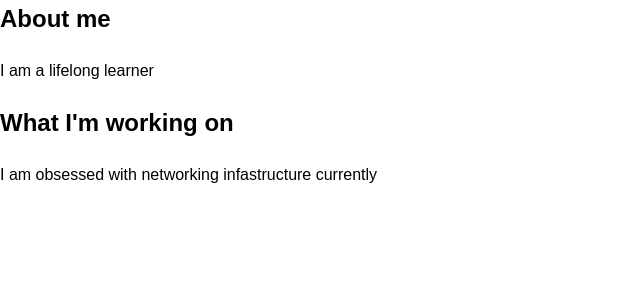
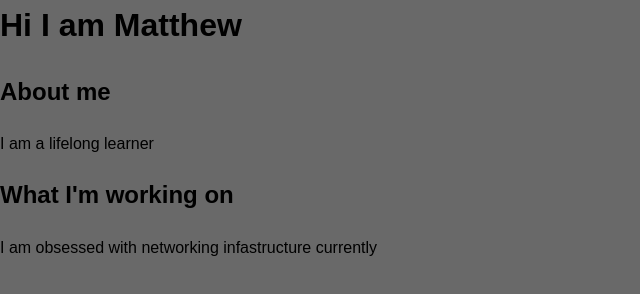
Before and after one commit to MattZatt/mywebsite, a plain HTML site: page index.html in a window 1280 px wide. Shown: the whole page, without its empty margins (0-640 px from the left). Drawn offline with Linux system fonts and the light colour scheme.

Commit message:
Add files via upload
redo

```diff
--- a/index.html
+++ b/index.html
@@ -1,14 +1,16 @@
 <html>
     <head>
     <style>
-        body{
+    body {
+        background-color: dimgray;
         margin: 0;
-            font-family: Arial, sans-serif;
-            line-height: 1.6;
-        }
-            </style>
+        font-family: Arial, sans-serif;
+        line-height: 1.6;
+    }
+    </style>
     </head>
     <body>
+        <h1>Hi I am Matthew</h1>
         <h2>About me</h2>
         <p>
             I am a lifelong learner
```
